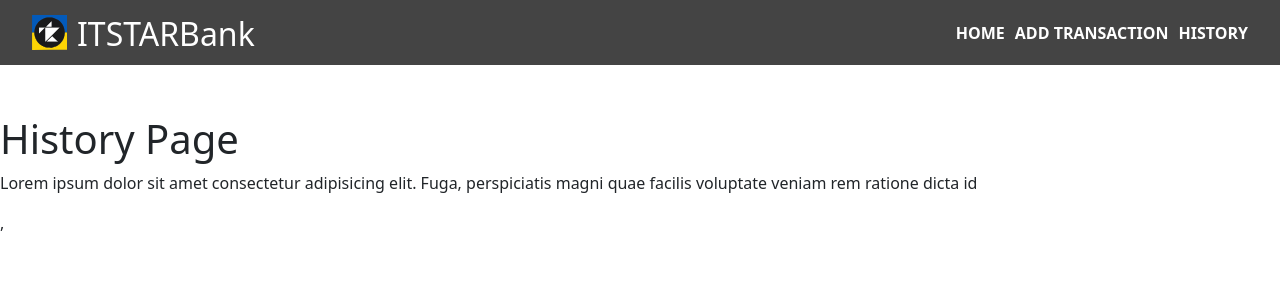
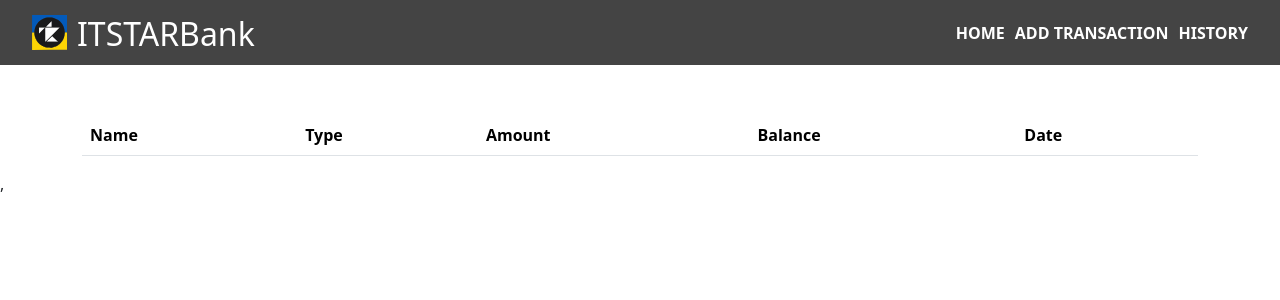
Before and after one commit to kolya-movchan/cash-bandits, a React (Vite) app: page /#/history in a window 1280 px wide. Shown: the top 300 px of the page. Built offline with nearby package versions, Linux system fonts and the light colour scheme.

Commit message:
Add History

```diff
--- a/package.json
+++ b/package.json
@@ -26,12 +26,14 @@
 		"react-hook-form": "^7.45.0",
 		"react-redux": "^8.0.5",
 		"react-router-dom": "^6.8.1",
-		"react-toastify": "^9.1.3"
+		"react-toastify": "^9.1.3",
+		"uniqid": "^5.4.0"
 	},
 	"devDependencies": {
 		"@types/react": "^18.0.27",
 		"@types/react-dom": "^18.0.10",
 		"@types/react-redux": "^7.1.25",
+		"@types/uniqid": "^5.3.2",
 		"@typescript-eslint/eslint-plugin": "^5.53.0",
 		"@typescript-eslint/parser": "^5.53.0",
 		"@vitejs/plugin-react": "^3.1.0",
--- a/src/components/App/App.tsx
+++ b/src/components/App/App.tsx
@@ -3,7 +3,6 @@ import { Navigate, Route, Routes } from 'react-router-dom';
 import { Home, History, NotFound } from '../../routes';
 import { Navigation } from '..';
 import { TransactionForm } from '../../routes/TransactionForm';
-// import styles from './App.module.scss';
 
 export function App() {
   return (
--- a/src/reducers/balanceReducer.ts
+++ b/src/reducers/balanceReducer.ts
@@ -1,21 +1,61 @@
 import { createSlice, PayloadAction } from '@reduxjs/toolkit';
 
-const initialState = {
+interface TransactionPayload {
+  amount: number;
+  name: string;
+  type: string;
+}
+
+interface History {
+  name: string,
+  type: string,
+  currentBalance: number,
+  amount: number,
+  time: string,
+}
+
+interface State {
+  balance: number,
+  income: number,
+  expenses: number,
+  history: History[],
+}
+
+const initialState: State = {
   balance: 0,
   income: 0,
   expenses: 0,
+  history: [],
 }
 export const balanceSlice = createSlice({
   name: 'balance',
   initialState,
   reducers: {
-    increment: (state, action: PayloadAction<number>) => {
-      state.balance += action.payload;
-      state.income += action.payload;
+    increment: (state, action: PayloadAction<TransactionPayload>) => {
+      const { amount , name, type } = action.payload;
+
+      state.balance += amount;
+      state.income += amount;
+      state.history.push({
+        name,
+        type,
+        currentBalance: state.balance,
+        amount,
+        time: new Date().toISOString(),
+      })
     },
-    decrement: (state, action: PayloadAction<number>) => {
-      state.balance -= action.payload;
-      state.expenses += action.payload;
+    decrement: (state, action: PayloadAction<TransactionPayload>) => {
+      const { amount , name, type } = action.payload;
+
+      state.balance -= amount;
+      state.expenses += amount;
+      state.history.push({
+        name,
+        type,
+        currentBalance: state.balance,
+        amount,
+        time: new Date().toISOString(),
+      })
     },
   },
 });
--- a/src/routes/History/History.tsx
+++ b/src/routes/History/History.tsx
@@ -1,14 +1,42 @@
 import React from 'react';
+import { Container } from 'react-bootstrap';
+import { useAppSelector } from '../../app/hooks';
+import uniqid from 'uniqid';
 
 export function History() {
+  const { history } = useAppSelector(state => state.balance);
+
+  console.log(uniqid());
+
   return (
-    <>
-      <h1>History Page</h1>
+    <Container>
+      <table className="table">
+        <thead className="thead-dark">
+          <tr>
+            <th scope="col">Name</th>
+            <th scope="col">Type</th>
+            <th scope="col">Amount</th>
+            <th scope="col">Balance</th>
+            <th scope="col">Date</th>
+          </tr>
+        </thead>
 
-      <p>
-        Lorem ipsum dolor sit amet consectetur adipisicing elit. Fuga,
-        perspiciatis magni quae facilis voluptate veniam rem ratione dicta id
-      </p>
-    </>
+        <tbody>
+          {history.map(transaction => {
+            const { name, type, amount, currentBalance, time } = transaction;
+
+            return (
+              <tr className={type === 'income' ? 'table-success' : 'table-danger'} key={uniqid()}>
+                <td>{name}</td>
+                <td>{type}</td>
+                <td>{type === 'expenses' && '-' }{amount}</td>
+                <td>{currentBalance}</td>
+                <td>{new Date(time).toLocaleString()}</td>
+             </tr>
+            )
+          })}
+        </tbody>
+      </table>
+    </Container>
   );
 }
--- a/src/routes/Home/Home.tsx
+++ b/src/routes/Home/Home.tsx
@@ -8,8 +8,8 @@ export function Home() {
   return (
     <Container fluid className="balance-container d-flex flex-column">
       <div className="d-flex flex-column justify-content-center align-items-center h-50 p-3">
-        <h1 className="display-1 text-center">Current Balance</h1>
-        <h2 className="display-4 text-center balance-container__balance balance-container__balance--total">{balance}</h2>
+        <h1 className="display-1 text-center">Balance</h1>
+        <h2 className="display-2 text-center balance-container__balance balance-container__balance--total">{balance}</h2>
       </div>
 
       <div className="d-flex justify-content-around total-container">
@@ -17,6 +17,7 @@ export function Home() {
           <h1 className="display-5 text-center">Total Income</h1>
           <h3 className="display-4 text-center balance-container__balance balance-container__balance--income">{income}</h3>
         </div>
+
         <div className="d-flex flex-column justify-content-center align-items-center h-50">
           <h1 className="display-5 text-center">Total Expenses</h1>
           <h3 className="display-4 text-center balance-container__balance balance-container__balance--expenses">{expenses}</h3>
```
Also changed, not shown: src/routes/TransactionForm/TransactionForm.tsx (+6 -10 lines), 1 other file (tests, documents, lock files or other folders). Lines whose indentation alone changed are shown as unchanged.
